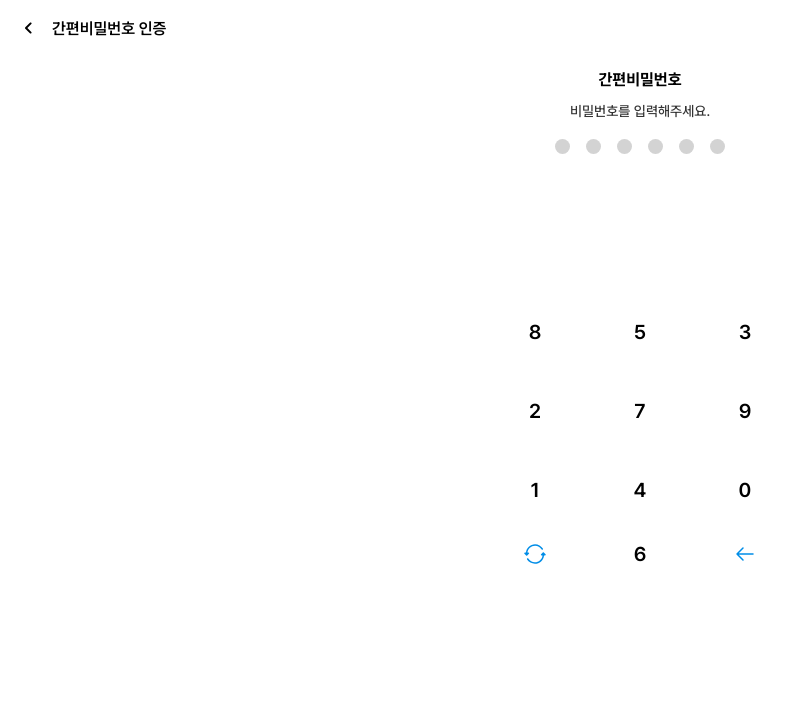
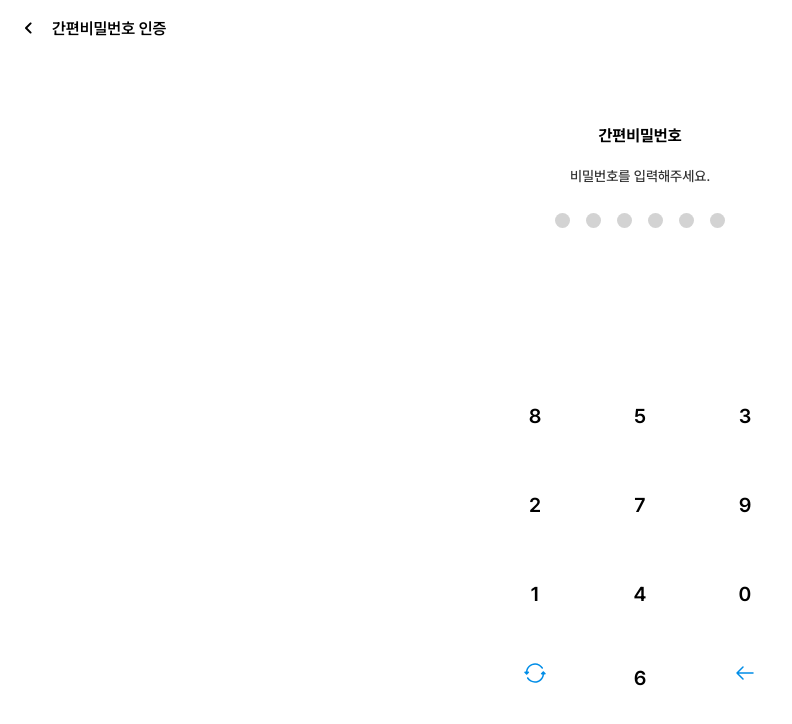
Before and after one commit to lshyunee/Triplet, a React (Create React App) app in the folder triplet/: page /simple-password/confirm in a window 1280 px wide. Shown: the top 724 px of the page, without its empty margins (0-792 px from the left). Built offline with nearby package versions, Linux system fonts and the light colour scheme; a web font is replaced by a local one.

Commit message:
Fix : 간편 비밀번호 랜덤 번호 수정

```diff
--- a/triplet/src/pages/user/simplePassword/SimplePasswordConfirmPage.tsx
+++ b/triplet/src/pages/user/simplePassword/SimplePasswordConfirmPage.tsx
@@ -15,7 +15,7 @@ const shuffleArray = (array: number[]) => {
 };
 
 const TitleDiv = styled.div`
-    margin-top : 70px;
+    margin-top : 126px;
     text-align : center;
 `
 
@@ -26,11 +26,16 @@ const Title = styled.p`
 `;
 
 const Description = styled.p`
+    display : flex;
+    align-items: center;
+    justify-content : center;
+    height : 34px;
     margin-bottom: 20px;
     font-size:14px;
     font-weight: 500;
     color: #333;
 `;
+
 
 
 const PasswordDots = styled.div`
@@ -59,10 +64,12 @@ const NumberPad = styled.div`
 const NumberButton = styled.button`
     padding: 20px;
     font-size: 20px;
-  font-weight : 600;
-  background-color : white;
+    font-weight: 600;
+    background-color: white;
     border: none;
+      margin-top : 10px;
 `;
+
 
 const BottomButtons = styled.div`
     display: grid;
@@ -70,6 +77,7 @@ const BottomButtons = styled.div`
     gap: 15px;
     max-width: 300px;
     margin: 0 auto;
+    margin-top : 10px;
 `;
 
 const IconButton = styled.button`
@@ -94,7 +102,6 @@ const SimplePasswordConfirmPage = () => {
     const handleNumberClick = (num: number) => {
         if (password.length < 6) {
             setPassword([...password, num]);
-            setNumbers(shuffleArray([...numbers]));
         }
     };
 
@@ -106,6 +113,7 @@ const SimplePasswordConfirmPage = () => {
     // 초기화 버튼 클릭 핸들러
     const handleReset = () => {
         setPassword([]);
+        setNumbers(shuffleArray([...numbers]));
     };
 
     return (
--- a/triplet/src/pages/user/simplePassword/SimplePasswordSetConfirmPage.tsx
+++ b/triplet/src/pages/user/simplePassword/SimplePasswordSetConfirmPage.tsx
@@ -21,7 +21,7 @@ const shuffleArray = (array: number[]) => {
 };
 
 const TitleDiv = styled.div`
-    margin-top : 70px;
+    margin-top : 126px;
     text-align : center;
 `
 
@@ -32,11 +32,16 @@ const Title = styled.p`
 `;
 
 const Description = styled.p`
+    display : flex;
+    align-items: center;
+    justify-content : center;
+    height : 34px;
   margin-bottom: 20px;
   font-size:14px;
   font-weight: 500;
   color: #333;
 `;
+
 
 const PasswordDots = styled.div`
   display: flex;
@@ -76,6 +81,7 @@ const BottomButtons = styled.div`
   gap: 15px;
   max-width: 300px;
   margin: 0 auto;
+    margin-top : 10px;
 `;
 
 const IconButton = styled.button`
@@ -113,7 +119,6 @@ const SimplePasswordSetConfirmPage: React.FC = () => {
         if (password.length < 6) {
             const newPassword = [...password, num];
             setPassword(newPassword);
-            setNumbers(shuffleArray([...numbers]));
             setIsError(false);
 
             if (newPassword.length === 6) {
@@ -125,6 +130,7 @@ const SimplePasswordSetConfirmPage: React.FC = () => {
                     }
                 } else {
                     setIsError(true); // 에러 상태로 설정
+                    setPassword([]);
                 }
             }
 
@@ -139,6 +145,7 @@ const SimplePasswordSetConfirmPage: React.FC = () => {
     // 초기화 버튼 클릭 핸들러
     const handleReset = () => {
         setPassword([]);
+        setNumbers(shuffleArray([...numbers]));
     };
 
     return (
--- a/triplet/src/pages/user/simplePassword/SimplePasswordSetPage.tsx
+++ b/triplet/src/pages/user/simplePassword/SimplePasswordSetPage.tsx
@@ -16,7 +16,7 @@ const shuffleArray = (array: number[]) => {
 };
 
 const TitleDiv = styled.div`
-    margin-top: 70px;
+    margin-top : 126px;
     text-align: center;
 `;
 
@@ -27,11 +27,16 @@ const Title = styled.p`
 `;
 
 const Description = styled.p`
+    display : flex;
+    align-items: center;
+    justify-content : center;
+    height : 34px;
     margin-bottom: 20px;
-    font-size: 14px;
+    font-size:14px;
     font-weight: 500;
     color: #333;
 `;
+
 
 const PasswordDots = styled.div`
     display: flex;
@@ -62,6 +67,7 @@ const NumberButton = styled.button`
     font-weight: 600;
     background-color: white;
     border: none;
+      margin-top : 10px;
 `;
 
 const BottomButtons = styled.div`
@@ -98,7 +104,6 @@ const SimplePasswordSetPage: React.FC = () => {
         if (password.length < 6) {
             const newPassword = [...password, num];
             setPassword(newPassword);
-            setNumbers(shuffleArray([...numbers]));
 
             if (newPassword.length === 6) {
                 // 6자리 비밀번호가 입력되면 이동
@@ -115,6 +120,7 @@ const SimplePasswordSetPage: React.FC = () => {
     // 초기화 버튼 클릭 핸들러
     const handleReset = () => {
         setPassword([]);
+        setNumbers(shuffleArray([...numbers]));
     };
 
     return (
```
Lines whose indentation alone changed are shown as unchanged.
